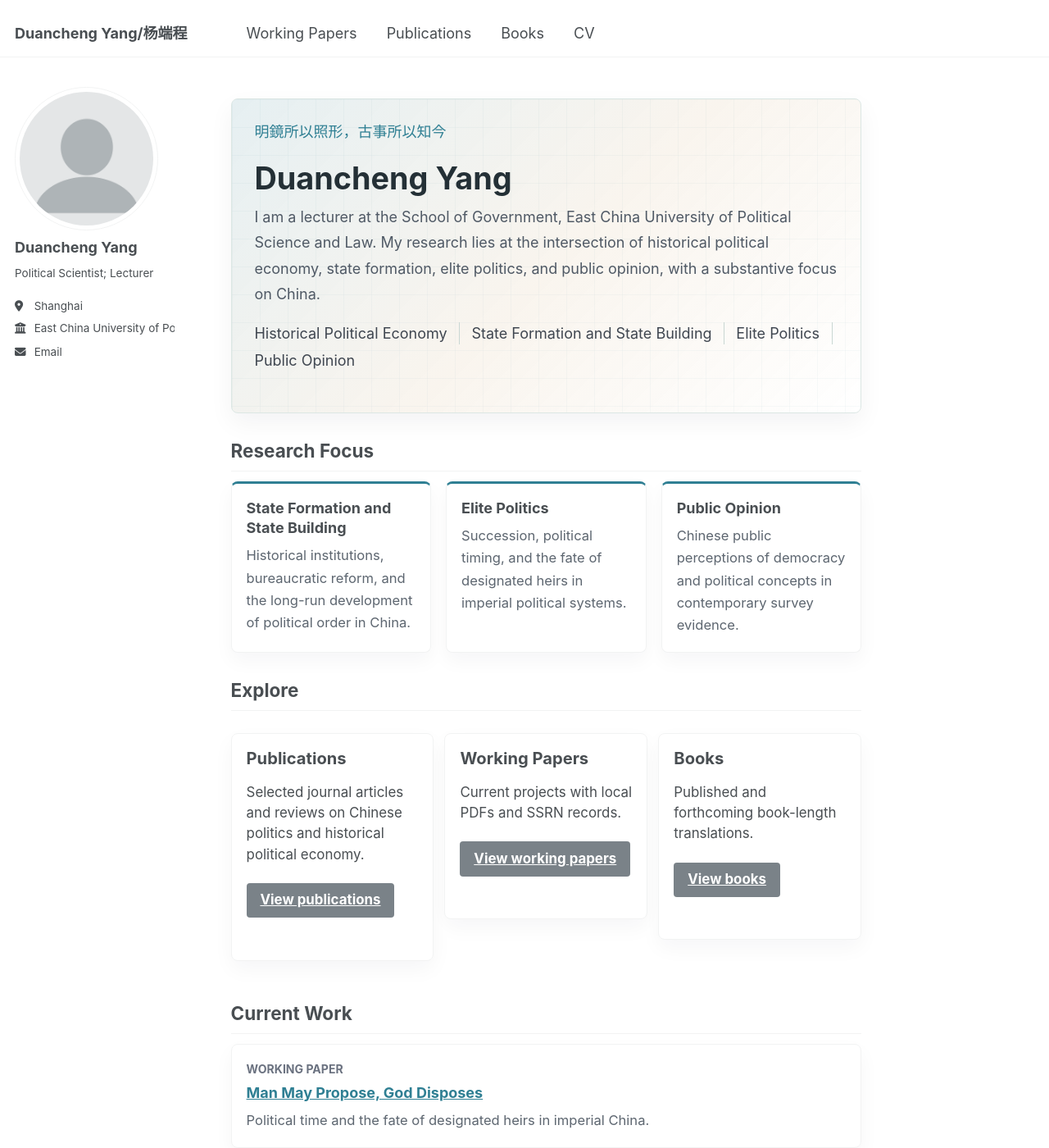
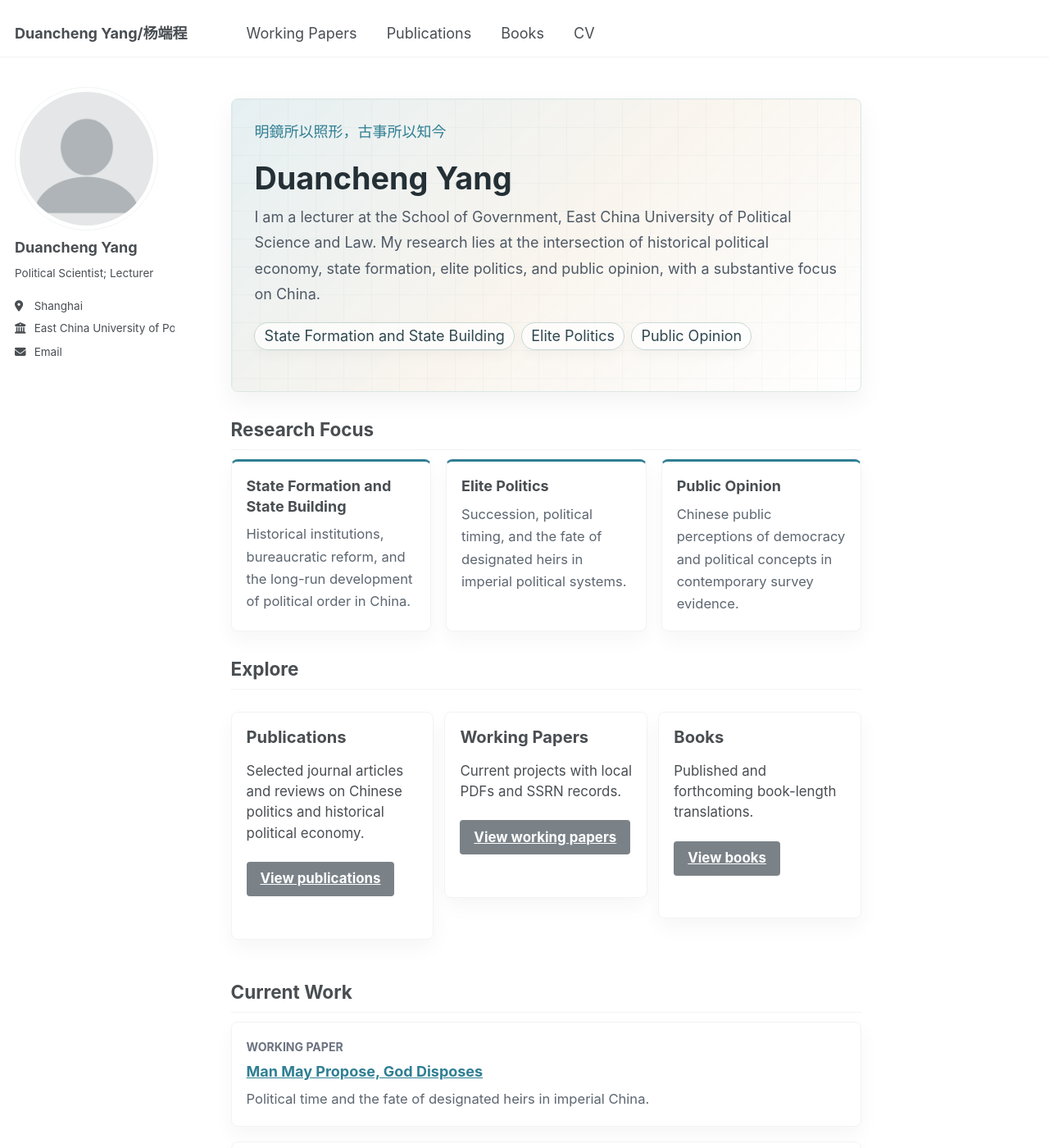
Before and after one commit to DCYeo/dcyeo.github.io, a Jekyll site: the page built from _pages/about.md, in a window 1280 px wide and 1400 px high. Shown: the whole window at 82% size. Built offline with Jekyll 4.4.1, drawn with Linux system fonts in a browser that asks for light colours.

Commit message:
Refine homepage research tags

```diff
--- a/_pages/about.md
+++ b/_pages/about.md
@@ -25,7 +25,6 @@ feature_row:
   <h1 class="home-name">Duancheng Yang</h1>
   <p class="home-intro page__lead">I am a lecturer at the School of Government, East China University of Political Science and Law. My research lies at the intersection of historical political economy, state formation, elite politics, and public opinion, with a substantive focus on China.</p>
   <p class="home-meta-line">
-    <span>Historical Political Economy</span>
     <span>State Formation and State Building</span>
     <span>Elite Politics</span>
     <span>Public Opinion</span>
--- a/assets/css/custom.scss
+++ b/assets/css/custom.scss
@@ -57,26 +57,30 @@
 }
 
 .home-hero .home-intro {
+  max-width: 40rem;
   margin-bottom: 1rem;
 }
 
 .home-meta-line {
   display: flex;
   flex-wrap: wrap;
-  gap: 0.35rem 0.8rem;
+  gap: 0.45rem;
   margin: 0;
-  color: #3f4650;
-  font-size: 0.88rem;
+  max-width: 40rem;
+  color: #2f4750;
+  font-size: 0.82rem;
+  line-height: 1.35;
 }
 
 .home-meta-line span {
-  padding-right: 0.8rem;
-  border-right: 1px solid #c9d7d3;
-}
-
-.home-meta-line span:last-child {
-  padding-right: 0;
-  border-right: 0;
+  display: inline-flex;
+  align-items: center;
+  min-height: 1.85rem;
+  padding: 0.22rem 0.62rem;
+  border: 1px solid #c9d7d3;
+  border-radius: 999px;
+  background: rgba(255, 255, 255, 0.72);
+  box-shadow: 0 6px 16px rgba(15, 23, 42, 0.035);
 }
 
 .home-section {
```
